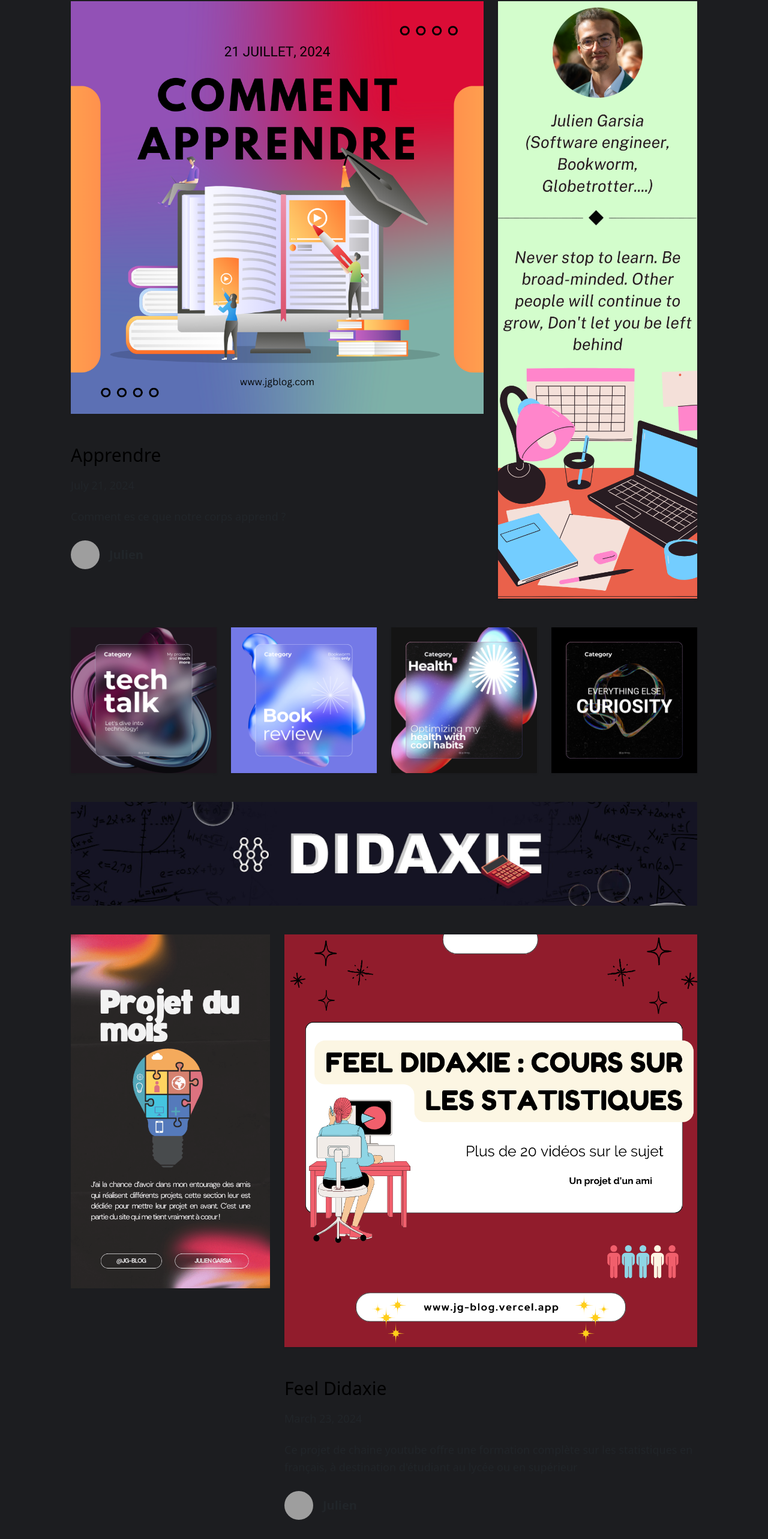
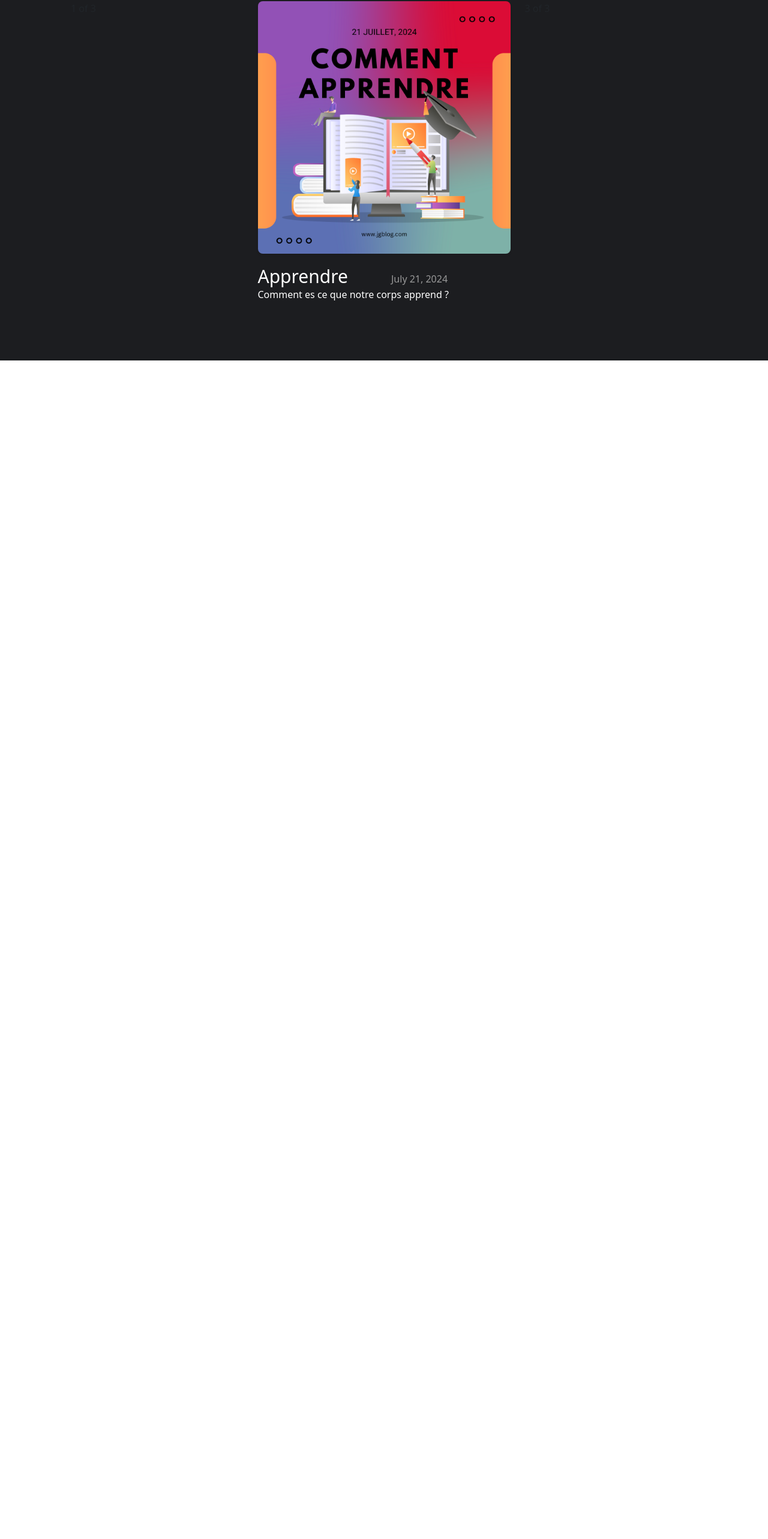
Before and after one commit to Jiplay/blog-portfolio, a Next.js app: page / in a window 1280 px wide. Shown: the part 199-2765 px from the top of the page at 60% size. After the commit the page ends 800 px from the top, so only its background shows below. Built offline with nearby package versions, Linux system fonts and the light colour scheme; grey boxes are pictures that could not be loaded.

Commit message:
💄 Hero Post and Graphic chart

```diff
--- a/components/cover-image.tsx
+++ b/components/cover-image.tsx
@@ -15,33 +15,33 @@ const CoverImage = ({ title, src, tag, slug, printImage }: Props) => {
     <Image
       src={src}
       alt={`Cover Image for ${title}`}
-      className={cn('shadow-sm w-full', {
+      className={cn('shadow-sm w-full rounded-lg', {
         'hover:shadow-lg transition-shadow duration-200': slug,
       })}
       width={1300}
       height={630}
     />
   )
-  if (printImage === true) {
-    image = (
-      <Image
-        src={src}
-        alt={`Cover Image for ${title}`}
-        className={cn('shadow-sm w-full', {
-          'hover:shadow-lg transition-shadow duration-200': slug,
-        })}
-        style={{
-          "maxWidth": "800px",
-          "display": "block",  // Pour centrer horizontalement
-          "margin": "auto",    // Pour centrer horizontalement
-          "alignItems": "center",
-          "justifyItems": "center",
-    }}
-        width={1300}
-        height={630}
-      />
-    )
-  }
+  // if (printImage === true) {
+  //   image = (
+  //     <Image
+  //       src={src}
+  //       alt={`Cover Image for ${title}`}
+  //       className={cn('shadow-sm w-full', {
+  //         'hover:shadow-lg transition-shadow duration-200': slug,
+  //       })}
+  //       style={{
+  //         "maxWidth": "800px",
+  //         "display": "block",  // Pour centrer horizontalement
+  //         "margin": "auto",    // Pour centrer horizontalement
+  //         "alignItems": "center",
+  //         "justifyItems": "center",
+  //   }}
+  //       width={1300}
+  //       height={630}
+  //     />
+  //   )
+  // }
   return (
     <div className="sm:mx-0">
       {slug ? (
--- a/components/hero-post.tsx
+++ b/components/hero-post.tsx
@@ -1,54 +1,36 @@
-import Avatar from './avatar'
 import DateFormatter from './date-formatter'
 import CoverImage from './cover-image'
-import Link from 'next/link'
-import type Author from '../interfaces/author'
-import style from "./style/style.module.css"
+import Post from '../interfaces/post'
+
+import {Col, Row} from "react-bootstrap";
 
 type Props = {
-  title: string
-  coverImage: string
-  date: string
-  excerpt: string
-  author: Author
-  slug: string
-  tag: string
+  post: Post
 }
 
 const HeroPost = ({
-  title,
-  coverImage,
-  date,
-  excerpt,
-  author,
-  slug,
-  tag,
+  post
 }: Props) => {
   return (
     <section>
-      <div className="mb-8 md:mb-16">
-        <CoverImage title={title} src={coverImage} slug={slug} tag={tag} />
+      <div className="mb-8 md:mb-5">
+        <CoverImage title={post.title} src={post.coverImage} slug={post.slug} tag={post.tag} />
       </div>
-      <div className="md:grid md:grid-cols-2 md:gap-x-16 lg:gap-x-8 mb-20 md:mb-28">
-        <div>
-          <h3 className="mb-4 text-4xl lg:text-5xl leading-tight" >
-            <Link
-              as={tag}
-              href={tag}
-              className={style.customLink}
-            >
-              {title}
-            </Link>
-          </h3>
-          <div className="mb-4 md:mb-0 text-lg">
-            <DateFormatter dateString={date} />
+      <Row>
+        <Col>
+          <div className="text-3xl text-white text-bold">
+            {post.title}
           </div>
-        </div>
-        <div>
-          <p className="text-lg leading-relaxed mb-4">{excerpt}</p>
-          <Avatar name={author.name} picture={author.picture} />
-        </div>
-      </div>
+        </Col>
+          <Col>
+            <div style={{color: 'rgb(153, 153, 153)', marginTop: "10px"}}>
+              <DateFormatter dateString={post.date} />
+            </div>
+          </Col>
+      </Row>
+        <p className={"text-white"}>
+            {post.excerpt}
+        </p>
     </section>
   )
 }
--- a/components/post-preview.tsx
+++ b/components/post-preview.tsx
@@ -34,7 +34,7 @@ const PostPreview = ({
           as={`${tag}`}
           href={tag}
           className={style.customLink}
-          style={{ color: 'black' }}
+          style={{ color: 'white' }}
         >
           {title}
         </Link>
--- a/pages/index.tsx
+++ b/pages/index.tsx
@@ -15,6 +15,7 @@ import PostPreviewTextless from "../components/post-preview-textless";
 import Image from "next/image";
 import Banner from "../components/Banner";
 import NavBar from "../components/navBar";
+import HeroPost from "../components/hero-post";
 
 
 type Props = {
@@ -33,66 +34,9 @@ export default function Index({ allPosts, latestPost, presentationPost }: Props)
           <Intro title={"JG Blog"} description={"Musings of a Learning-Centric Developer"} />
           <NavBar></NavBar>
             <Row>
-              <Col sm={8}>
-                <PostPreview
-                    key={latestPost.slug}
-                    title={latestPost.title}
-                    coverImage={latestPost.coverImage}
-                    date={latestPost.date}
-                    author={latestPost.author}
-                    slug={latestPost.slug}
-                    excerpt={latestPost.excerpt}
-                    tag={latestPost.tag}
-                />
-              </Col>
-              <Col sm={4}>
-                <PostPreviewTextless
-                    key={presentationPost.slug}
-                    title={presentationPost.title}
-                    coverImage={presentationPost.coverImage}
-                    date={presentationPost.date}
-                    author={presentationPost.author}
-                    slug={presentationPost.slug}
-                    excerpt={presentationPost.excerpt}
-                    tag={presentationPost.tag}
-                />
-              </Col>
-            </Row>
-            <Row>
-              {allPosts.map((post, index) => (
-                  <Col key={index}>
-                    <PostPreviewTextless
-                        key={post.slug}
-                        title={post.title}
-                        coverImage={post.coverImage}
-                        date={post.date}
-                        author={post.author}
-                        slug={post.slug}
-                        excerpt={post.excerpt}
-                        tag={post.tag}
-                    />
-                  </Col>
-              ))}
-            </Row>
-            <Row>
-              <Banner imgSource={"/assets/banner.jpg"} redirect={"https://www.youtube.com/channel/UC9pG9jMcCEA8uISv6vmSWeA"} />
-            </Row>
-            <Row className="mt-5">
-              <Col sm={4}>
-              <Image src={"/assets/project.png"} alt={"project of the month banner"} width={1300} height={630}/>
-            </Col>
-            <Col sm={8} className="mb-5">
-                <PostPreview
-                    key={latestPost.slug}
-                    title={"Feel Didaxie"}
-                    coverImage={"/postImg/didaxie.png"}
-                    date={"2024-03-23T05:35:07.322Z"}
-                    author={latestPost.author}
-                    slug={latestPost.slug}
-                    excerpt={"Ce projet de chaine youtube offre une formation complète sur les statistiques en français, à destination d'étudiant au lycée ou en supérieur"}
-                    tag={"/friends/didaxie"}
-                />
-              </Col>
+              <Col>1 of 3</Col>
+              <Col xs={5}><HeroPost post={latestPost}></HeroPost> </Col>
+              <Col>3 of 3</Col>
             </Row>
           </Container>
       </Layout>
```
